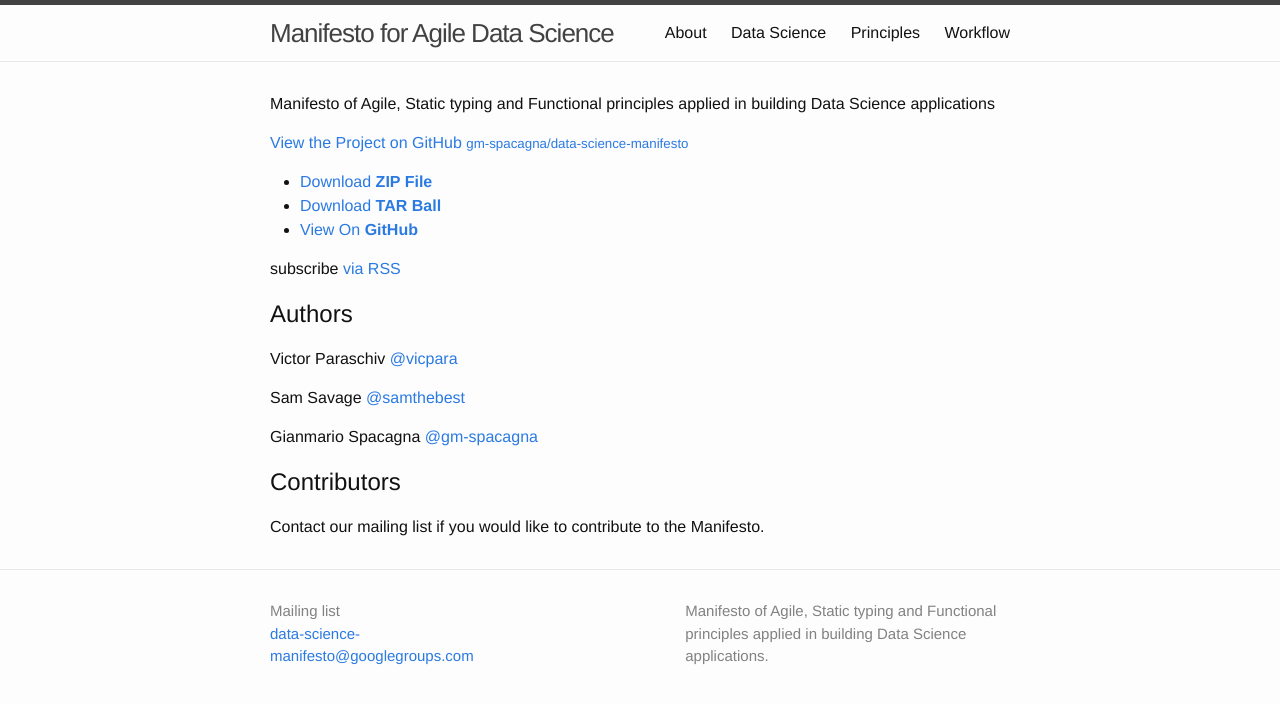
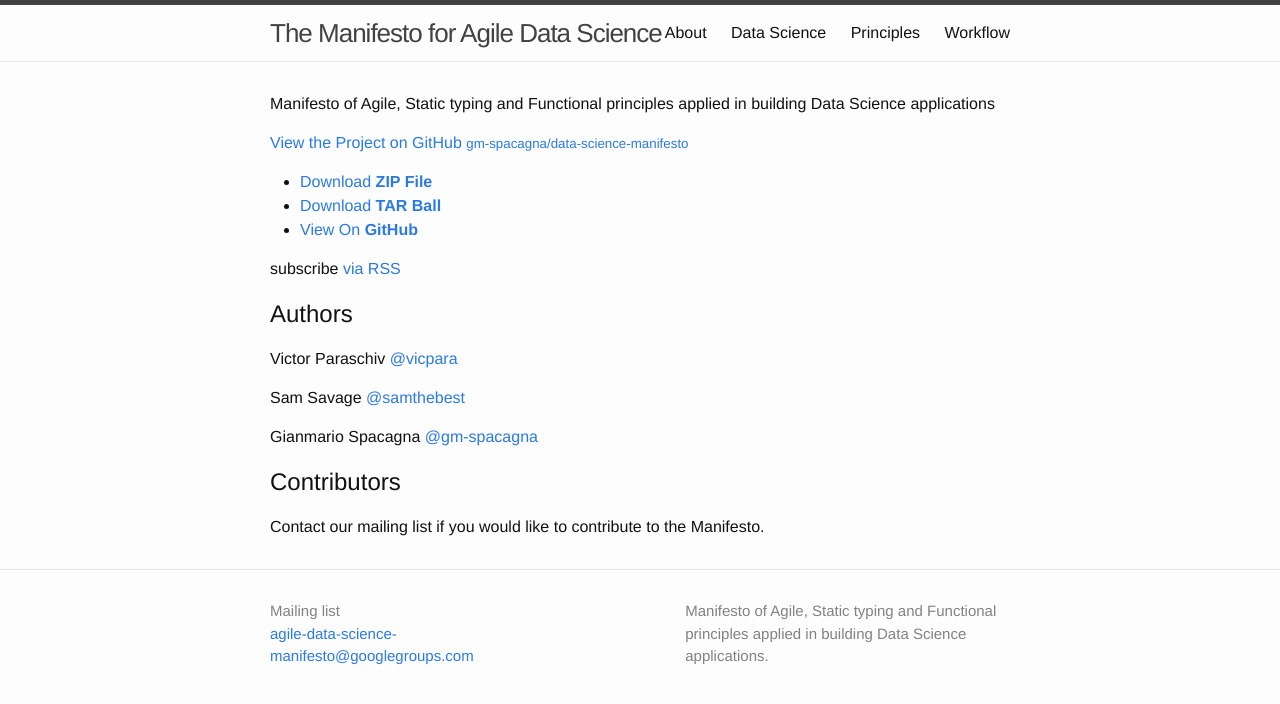
Before and after one commit to gm-spacagna/datasciencemanifesto-copy, a Jekyll site: the page built from index.html, in a window 1280 px wide. Shown: the top 704 px of the page. Built offline with Jekyll 4.4.1, drawn with Linux system fonts in a browser that asks for light colours.

Commit message:
changed title

```diff
--- a/_config.yml
+++ b/_config.yml
@@ -1,6 +1,6 @@
 # Site settings
-title: Manifesto for Agile Data Science
-email: data-science-manifesto@googlegroups.com
+title: The Manifesto for Agile Data Science
+email: agile-data-science-manifesto@googlegroups.com
 description: > # this means to ignore newlines until "baseurl:"
   Manifesto of Agile, Static typing and Functional principles applied in building Data Science applications.
 #baseurl: "/data-science-manifesto" # the subpath of your site, e.g. /blog/
```
